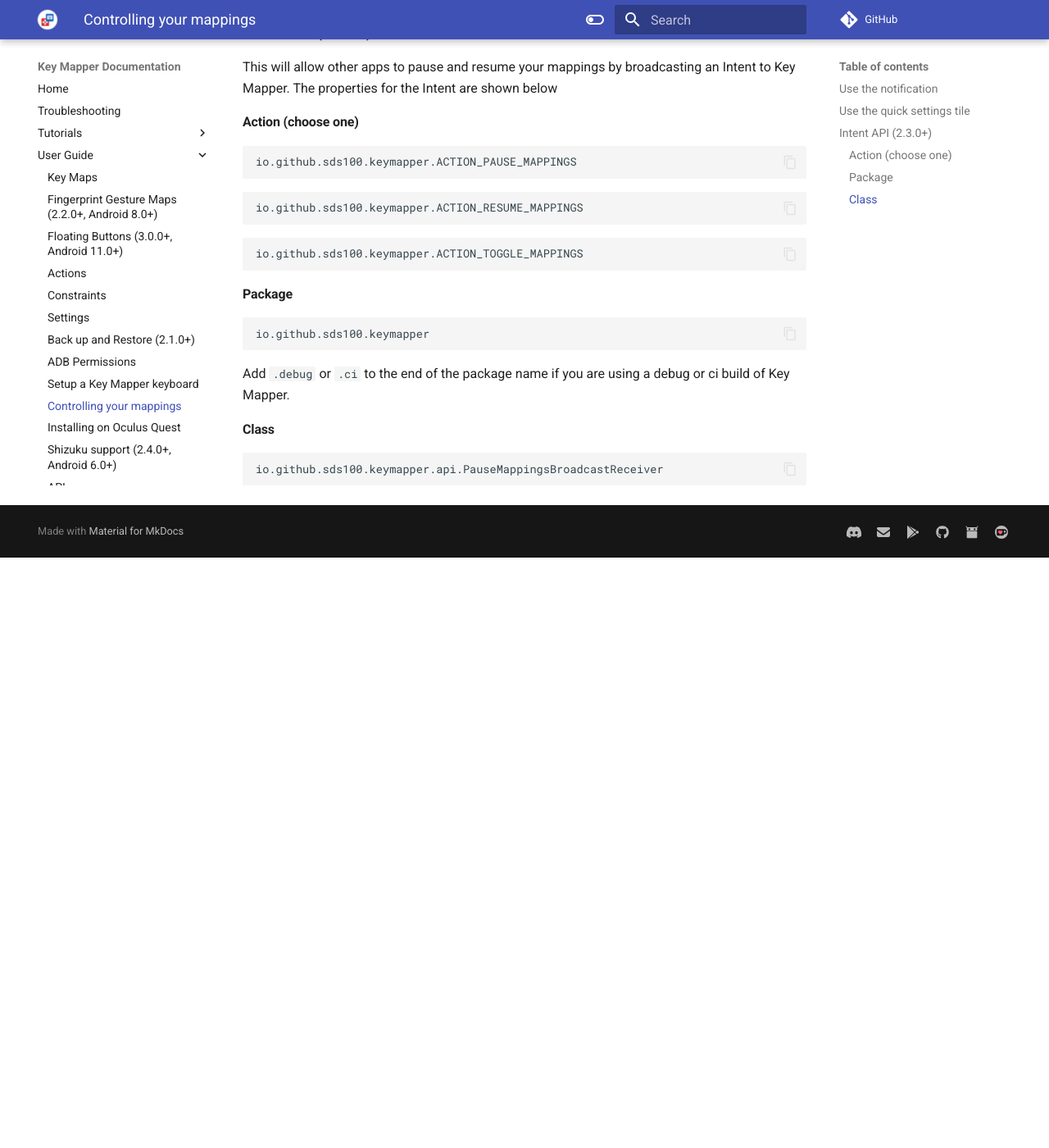
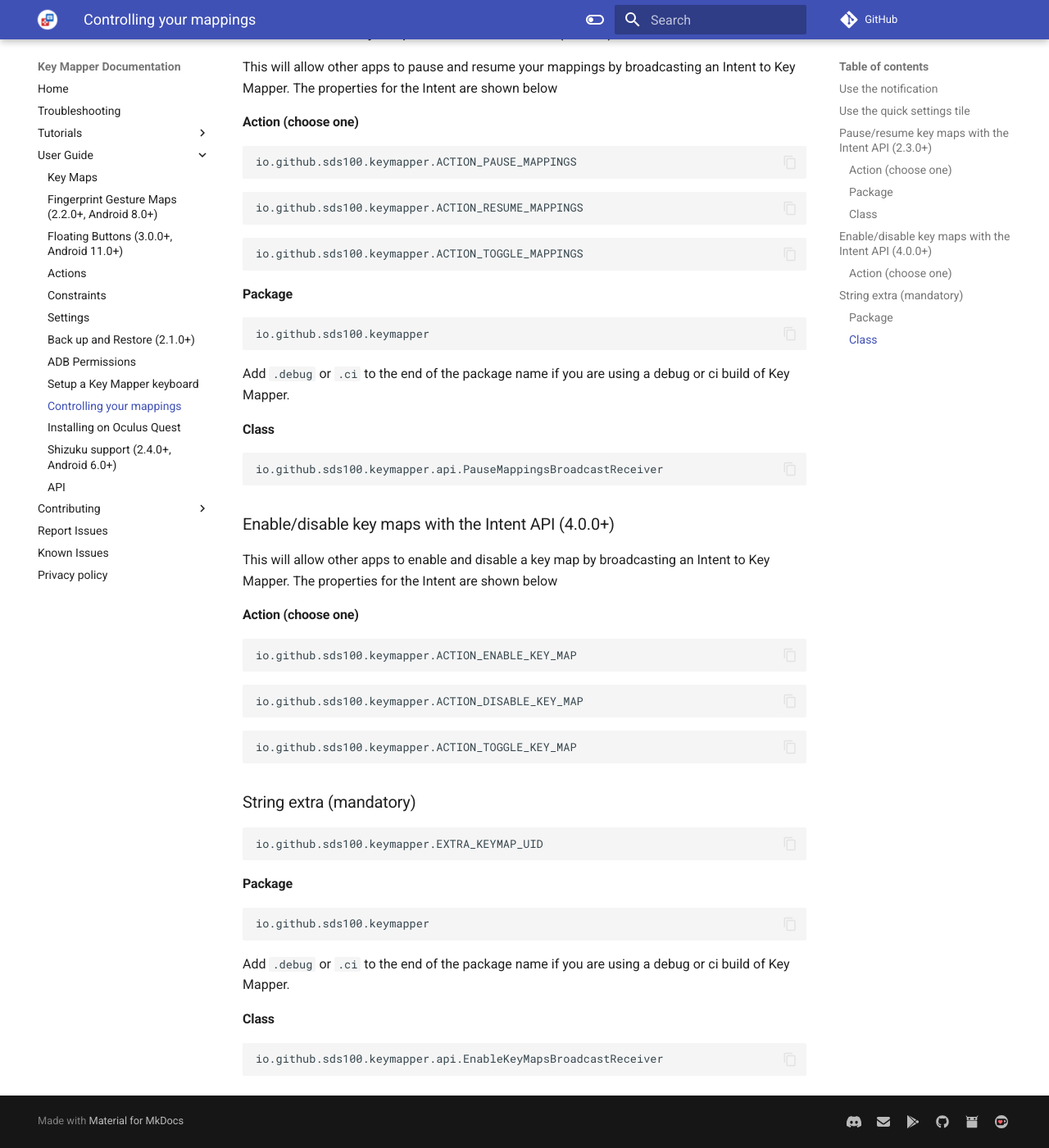
Before and after one commit to keymapperorg/KeyMapperDocs, an MkDocs documentation site: the page built from docs/user-guide/controlling-mappings.md, in a window 1280 px wide and 1400 px high, scrolled down 1091 px. Shown: the whole window at 82% size. Built offline with MkDocs 1.6.1 and Material for MkDocs 9.7.7, drawn with Linux system fonts in a browser that asks for light colours; comment, search, counter and statistics services are not loaded; before the commit the page ends 1771 px from its top, so only the background shows below that.

Commit message:
docs: document Intent API to enable/disable/toggle a key map.

````diff
--- a/docs/user-guide/controlling-mappings.md
+++ b/docs/user-guide/controlling-mappings.md
@@ -8,7 +8,7 @@
 
 ![](../images/pause-keymaps-quick-settings.png)
 
-### Intent API (2.3.0+)
+### Pause/resume key maps with the Intent API (2.3.0+)
 
 This will allow other apps to pause and resume your mappings by broadcasting an Intent to Key Mapper. The properties for the Intent are shown below
 
@@ -36,3 +36,38 @@
 ```
 io.github.sds100.keymapper.api.PauseMappingsBroadcastReceiver
 ```
+
+### Enable/disable key maps with the Intent API (4.0.0+)
+
+This will allow other apps to enable and disable a key map by broadcasting an Intent to Key Mapper. The properties for the Intent are shown below
+
+#### Action (choose one)
+```
+io.github.sds100.keymapper.ACTION_ENABLE_KEY_MAP
+```
+```
+io.github.sds100.keymapper.ACTION_DISABLE_KEY_MAP
+```
+```
+io.github.sds100.keymapper.ACTION_TOGGLE_KEY_MAP
+```
+
+### String extra (mandatory)
+
+```
+io.github.sds100.keymapper.EXTRA_KEYMAP_UID
+```
+
+#### Package
+
+```
+io.github.sds100.keymapper
+```
+
+Add `.debug` or `.ci` to the end of the package name if you are using a debug or ci build of Key Mapper.
+
+#### Class
+
+```
+io.github.sds100.keymapper.api.EnableKeyMapsBroadcastReceiver
+```
````
Also changed, not shown: docs/user-guide/api.md (+5 -1 lines).
